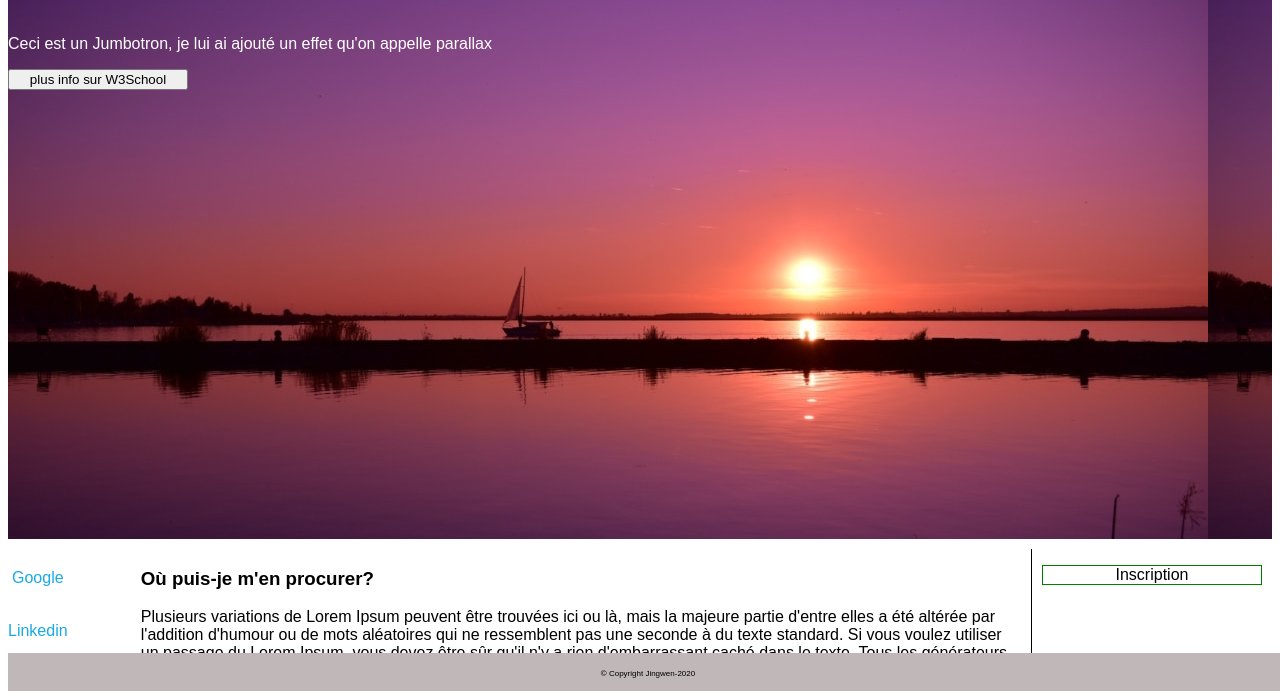
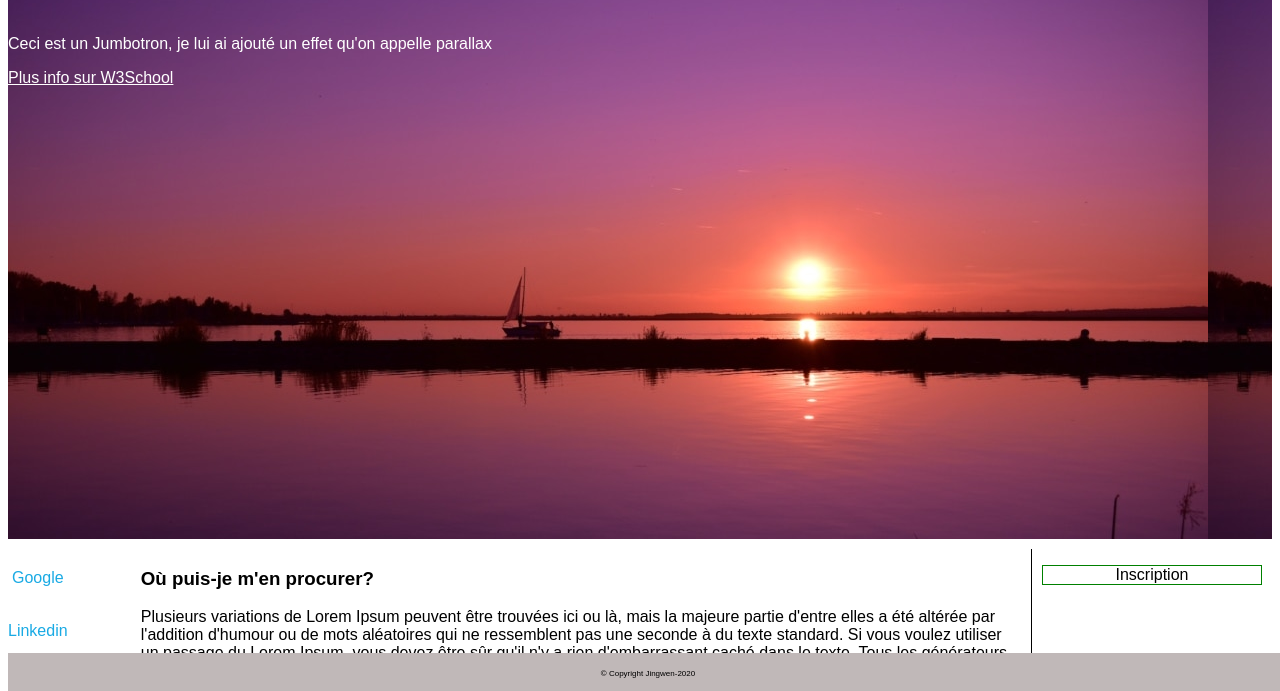
Before and after one commit to jingwen-pourpoint/devoir-html, a plain HTML site: page index.html in a window 1280 px wide. Shown: the part 107-798 px from the top of the page. Drawn offline with Linux system fonts and the light colour scheme.

Commit message:
Mise à jour du lien W3School

```diff
--- a/index.html
+++ b/index.html
@@ -22,7 +22,7 @@
         <div id="jumbotron">
             <h1>Jumbotron</h1>
             <p>Ceci est un Jumbotron, je lui ai ajouté un effet qu'on appelle parallax</p>
-            <button id="buttonJumbotron" type="button">plus info sur W3School</button>
+            <a id="buttonJumbotron" href="https://www.w3schools.com/">Plus info sur W3School</a>
         </div>
     </div>
 
--- a/styles/index.css
+++ b/styles/index.css
@@ -52,6 +52,7 @@ body {
 
  #buttonJumbotron {
      width: 180px;
+     color: white;
  }
 
 #pageContent {
```
